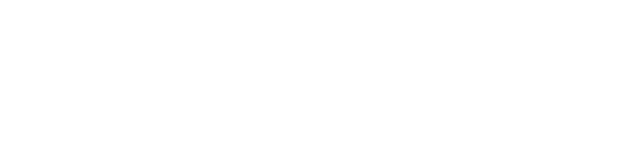
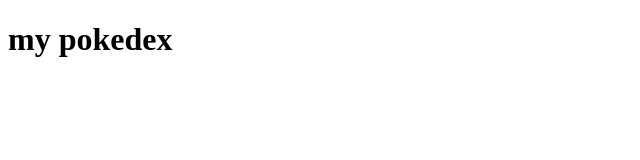
Before and after one commit to Koki001/pokedex, a plain HTML site: page index.html in a window 1280 px wide. Shown: the whole page, without its empty margins (0-640 px from the left). Drawn offline with Linux system fonts and the light colour scheme.

Commit message:
#5 updated the text

```diff
--- a/index.html
+++ b/index.html
@@ -7,6 +7,6 @@
     <title>Pokedex</title>
 </head>
 <body>
-
+    <h1>my pokedex</h1>
 </body>
 </html>
```
